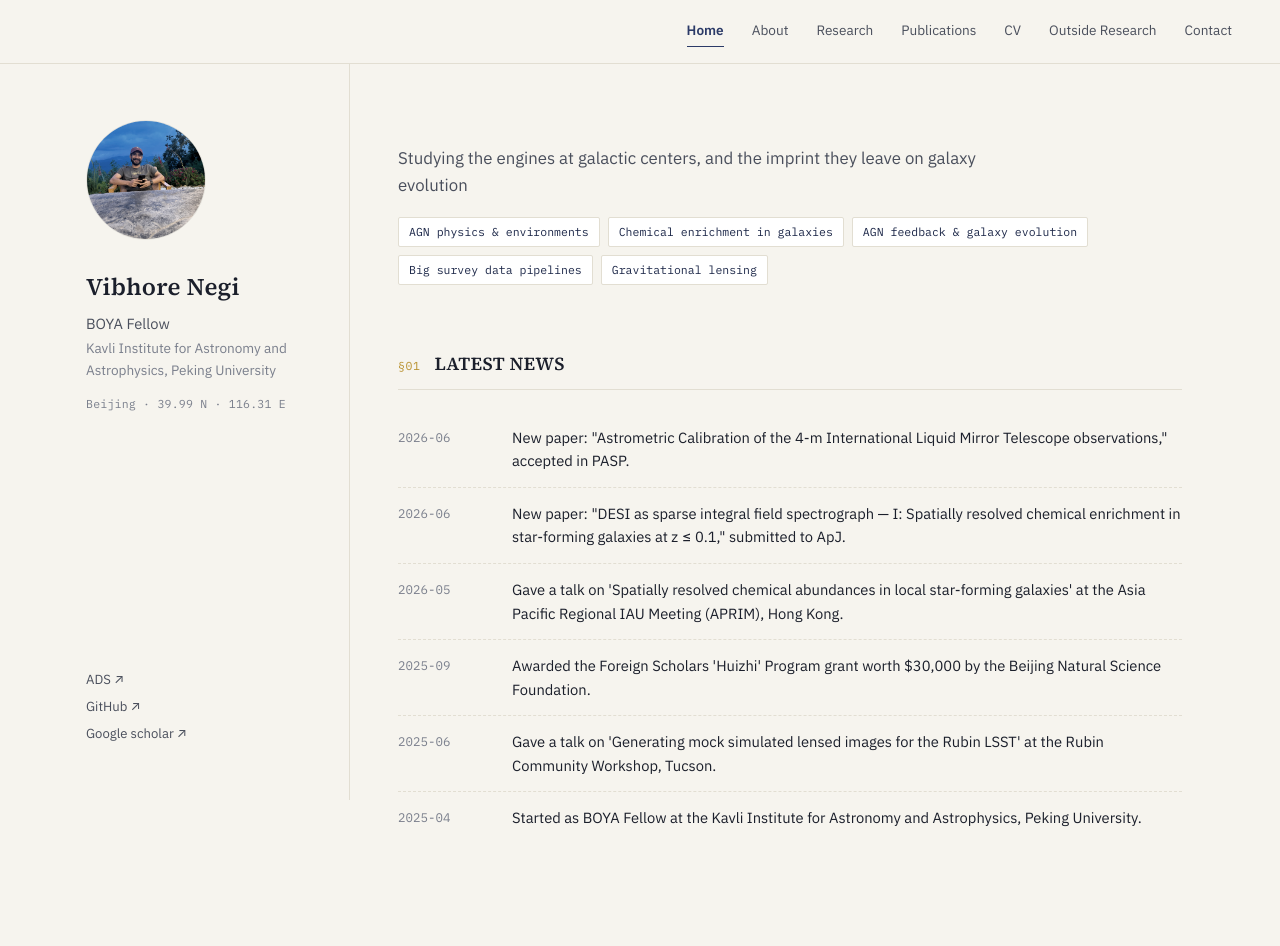
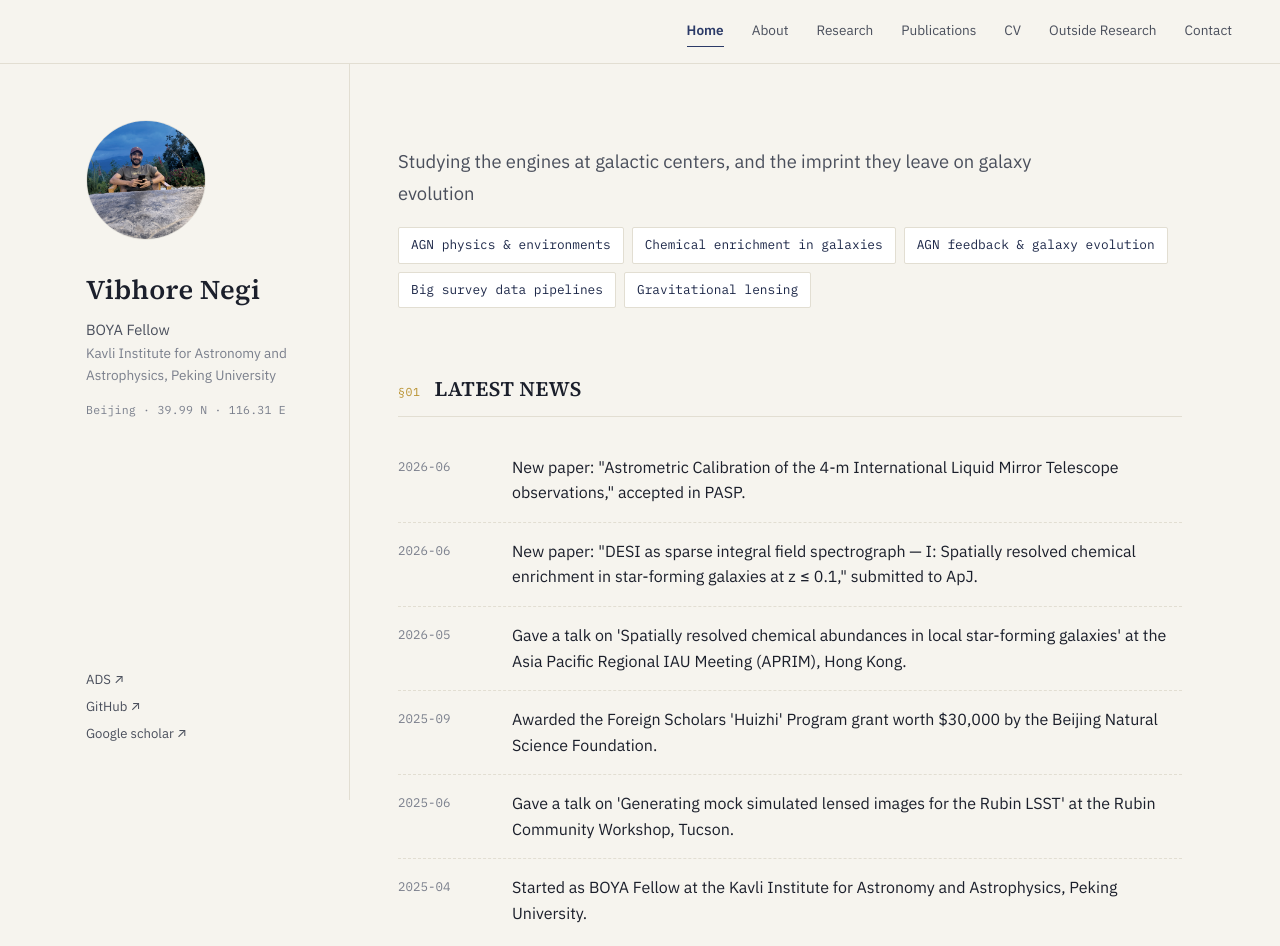
Before and after one commit to vibhorenegi/vibhorenegi.github.io, a plain HTML site: page index.html in a window 1280 px wide. Shown: the top 946 px of the page. Drawn offline with Linux system fonts and the light colour scheme.

```diff
--- a/assets/styles.css
+++ b/assets/styles.css
@@ -92,7 +92,7 @@
 .finder .crosshair{stroke:var(--spectral); stroke-width:1;}
 .finder text{font-family:'IBM Plex Mono', monospace; fill:var(--muted); font-size:6px;}
 
-.id-block h1{font-size:1.5rem; letter-spacing:.01em;}
+.id-block h1{font-size:1.7rem; letter-spacing:.01em;}
 .id-block .role{margin-top:6px; font-size:.92rem; color:var(--ink-soft);}
 .id-block .inst{font-size:.85rem; color:var(--muted); margin-top:2px;}
 .coords{font-size:.72rem; color:var(--muted); margin-top:14px; letter-spacing:.02em;}
@@ -118,20 +118,20 @@
   color:var(--gold);
   letter-spacing:.05em;
 }
-.section-head h2{font-size:1.15rem; letter-spacing:.02em; text-transform:uppercase;}
+.section-head h2{font-size:1.3rem; letter-spacing:.02em; text-transform:uppercase;}
 .page-title{font-size:2rem; margin-bottom:10px;}
 .page-sub{color:var(--muted); font-size:.9rem; margin-bottom:40px;}
 
-.lede{font-size:1.05rem; color:var(--ink-soft); max-width:64ch;}
+.lede{font-size:1.15rem; color:var(--ink-soft); max-width:64ch; line-height:1.7;}
 
 /* news / log / list entries */
 .log-entry{
   display:grid;
   grid-template-columns:96px 1fr;
   gap:18px;
-  padding:14px 0;
+  padding:16px 0;
   border-bottom:1px dashed var(--line);
-  font-size:.92rem;
+  font-size:1rem;
 }
 .log-entry:last-child{border-bottom:none;}
 .log-entry time{font-family:'IBM Plex Mono', monospace; font-size:.78rem; color:var(--muted); padding-top:2px;}
@@ -221,11 +221,11 @@
 }
 .tag{
   font-family:'IBM Plex Mono', monospace;
-  font-size:.72rem;
+  font-size:.8rem;
   color:var(--navy-deep);
   background:var(--panel);
   border:1px solid var(--line);
-  padding:5px 10px;
+  padding:7px 12px;
   border-radius:var(--radius);
 }
 
```
